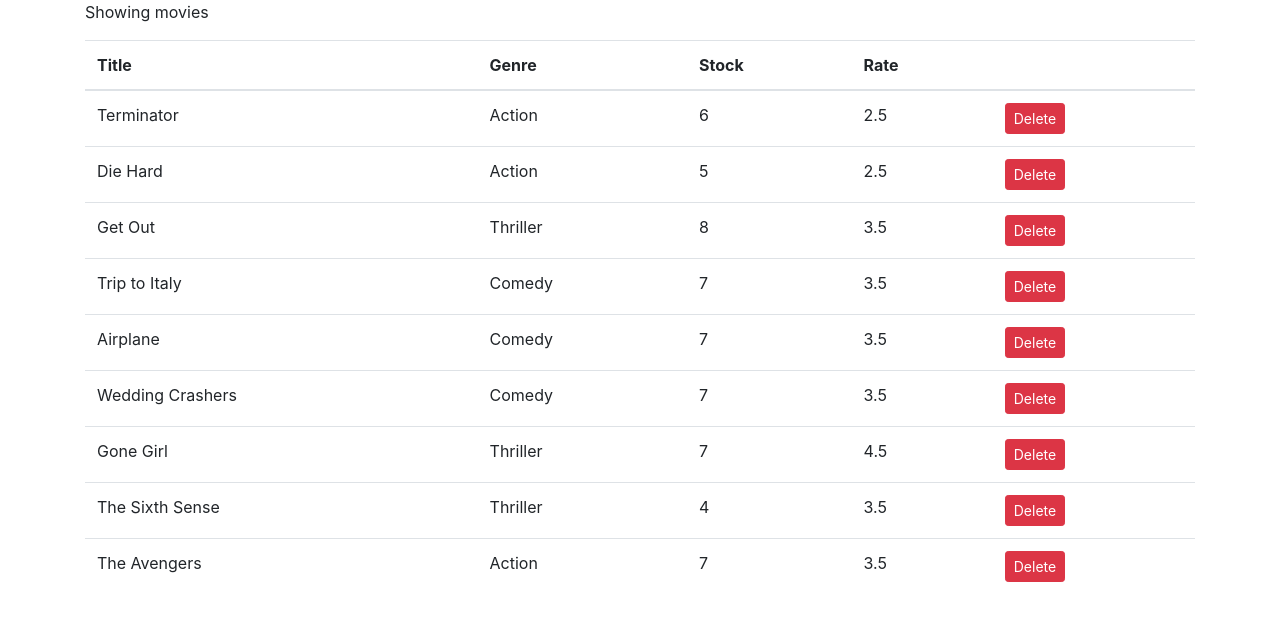
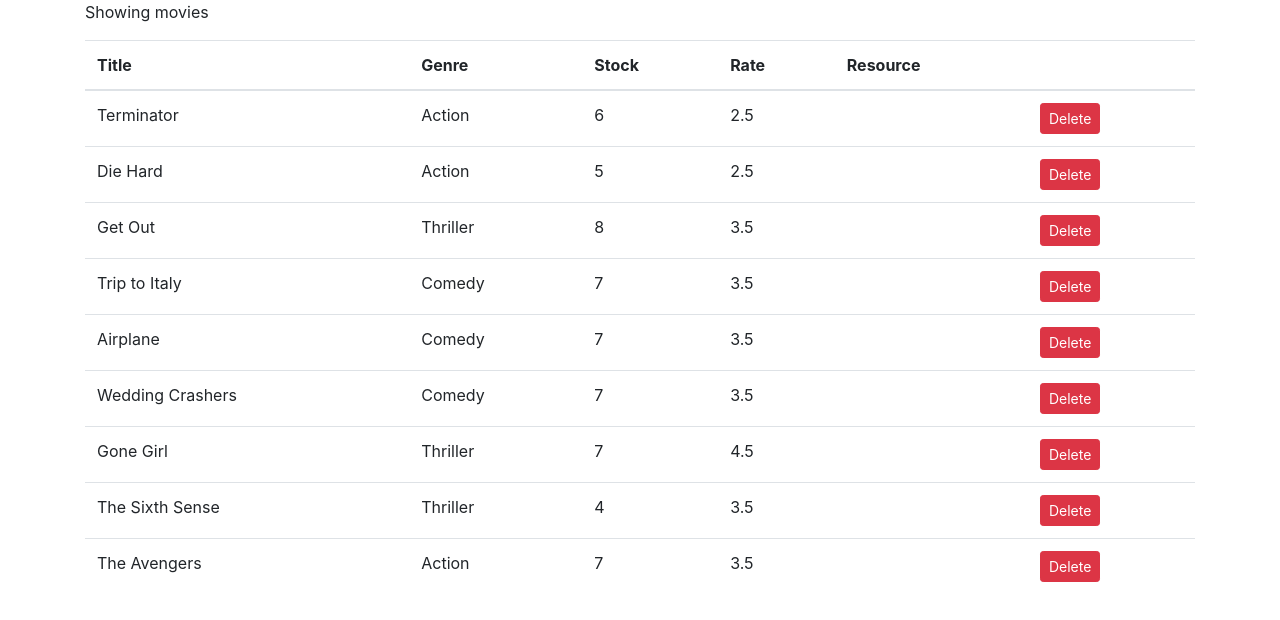
Before and after one commit to cdcalderon/vidly, a React (Create React App) app: page / in a window 1280 px wide. Shown: the top 620 px of the page. Built offline with nearby package versions, Linux system fonts and the light colour scheme.

Commit message:
Add Resource

```diff
--- a/src/components/movies.jsx
+++ b/src/components/movies.jsx
@@ -25,6 +25,7 @@
               <th>Genre</th>
               <th>Stock</th>
               <th>Rate</th>
+              <th>Resource</th>
               <th />
             </tr>
           </thead>
@@ -35,6 +36,7 @@
                 <td>{movie.genre.name}</td>
                 <td>{movie.numberInStock}</td>
                 <td>{movie.dailyRentalRate}</td>
+                <td>{movie.resourse}</td>
                 <td>
                   <button
                     onClick={() => this.handleDelete(movie)}
```
